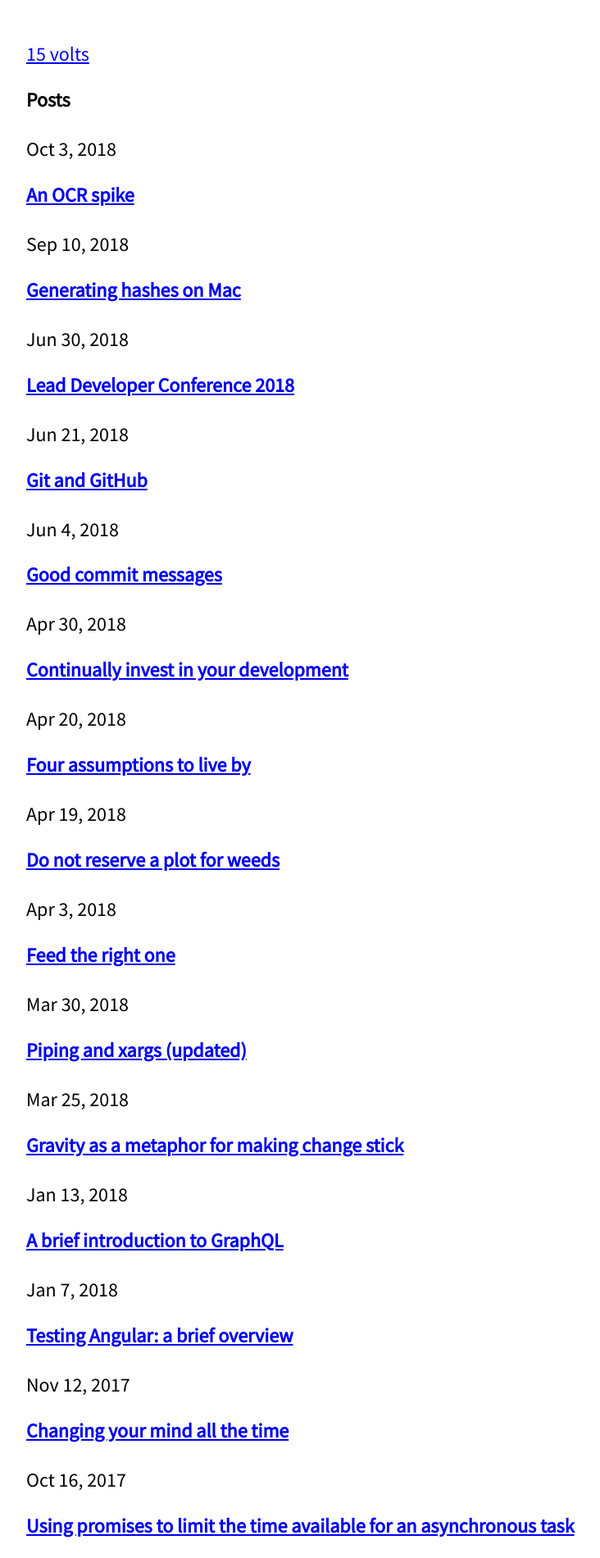
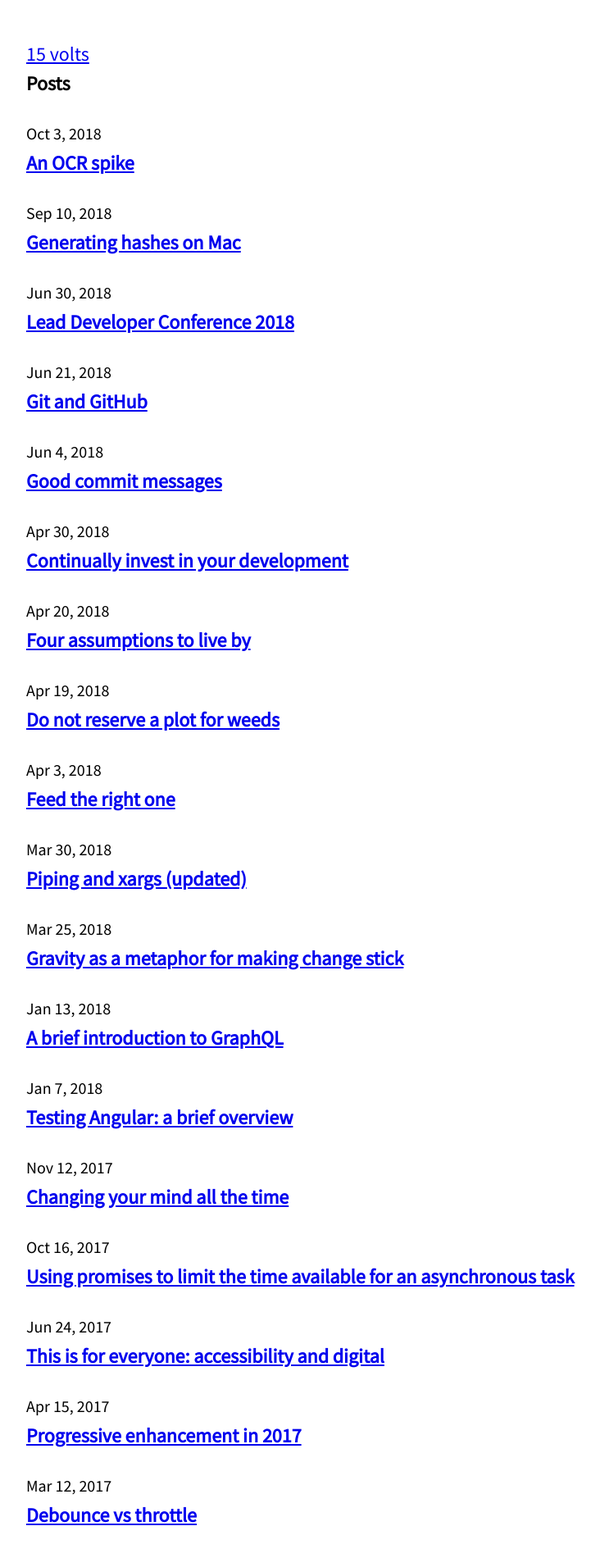
Before and after one commit to gtvj/gtvj.github.io, a Jekyll site: the page built from index.md, in a window 1280 px wide. Shown: the top 1900 px of the page at 82% size, without its empty margins (248-980 px from the left). Built offline with Jekyll 4.4.1, drawn with Linux system fonts in a browser that asks for light colours.

Commit message:
Typography changes to improve visual relationships and hierarchy

```diff
--- a/_sass/_home.scss
+++ b/_sass/_home.scss
@@ -2,6 +2,11 @@
 
   h2 {
     font-size: 100%;
+    margin-top: 0;
+  }
+
+  span {
+    font-size: smaller;
   }
 
   ul {
--- a/_sass/_typography.scss
+++ b/_sass/_typography.scss
@@ -3,6 +3,12 @@ body {
   line-height: 1.5em;
   font-family: 'Source Sans Pro', sans-serif;
   margin: auto;
+}
+
+header {
+  p {
+    font-size: smaller;
+  }
 }
 
 blockquote {
```
